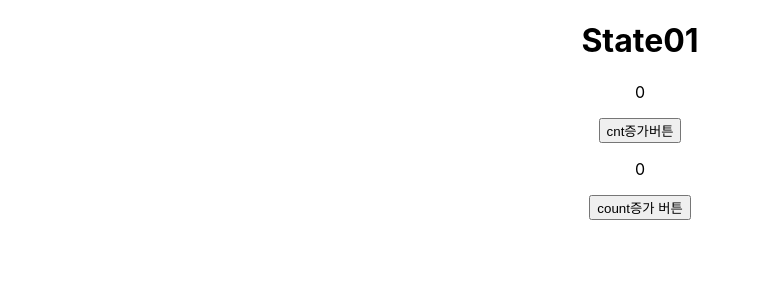
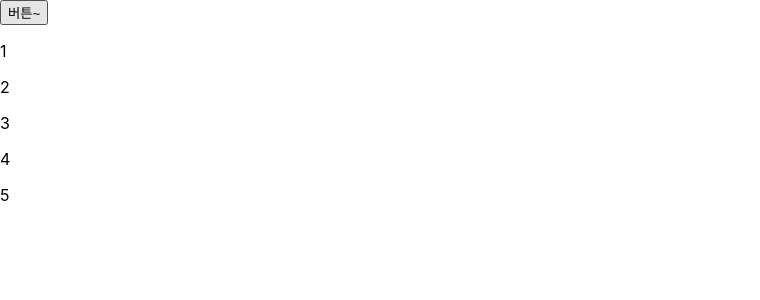
Before and after one commit to jong-jin624/fe-react-study, a React (Create React App) app: page / in a window 1280 px wide. Shown: the top 300 px of the page, without its empty margins (0-760 px from the left). Built offline with nearby package versions, Linux system fonts and the light colour scheme.

Commit message:
리액트 배열 STATE 변수 사용

```diff
--- a/src/App.js
+++ b/src/App.js
@@ -4,12 +4,15 @@
 import State01 from './components/State01';
 import State02 from './components/State02';
 import Export01 from './components/Export01';
+import State03 from './components/State03';
 
 function App() {
 
-
-  return <State02 />;
-
+  // return <Basic01 />
+  // return <State01 />
+  // return <State02 />;
+  // return <Export01 />;
+  return <State03 />;
 
   // return (
   //   <div className="App">
--- a/src/components/State02.js
+++ b/src/components/State02.js
@@ -3,7 +3,7 @@
 
 function State02() {
 
-    let msgArr = ["안녕", "안녕", "안녕", "안녕"];
+    let msgArr = ["안녕", "안녕2", "안녕3", "안녕4"];
 
     let numArr = [1, 1, 1, 1];
 
--- /dev/null
+++ b/src/components/State03.js
@@ -0,0 +1,29 @@
+import { useState } from "react";
+
+function State03() {
+
+    let [arr, setArr] = useState([1, 2, 3, 4, 5]);
+
+    const btn_func = () => {
+
+        let temp = [...arr];
+        temp.push(9);
+        setArr(temp);
+        console.log(arr);
+    }
+
+    return (
+        <div>
+            <button onClick={btn_func}>버튼~</button>
+
+            {
+                arr.map((val) => {
+                    return <p>{val}</p>
+                })
+            }
+
+        </div>
+    )
+}
+
+export default State03;
--- a/src/index.js
+++ b/src/index.js
@@ -10,10 +10,10 @@
 const root = ReactDOM.createRoot(document.getElementById('root'));
 root.render(
   <React.StrictMode>
-    {/* <App /> */}
+    <App />
     {/* <TempApp /> */}
     {/* <Basic01 /> */}
-    <State01 />
+    {/* <State01 /> */}
   </React.StrictMode>
 );
 
```
